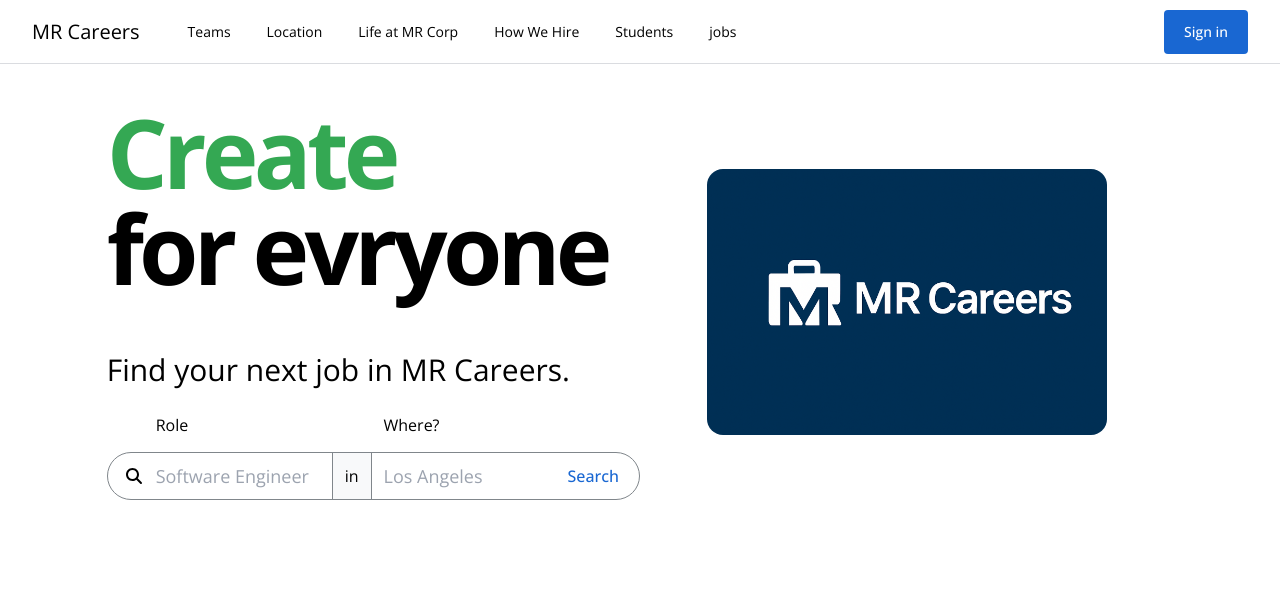
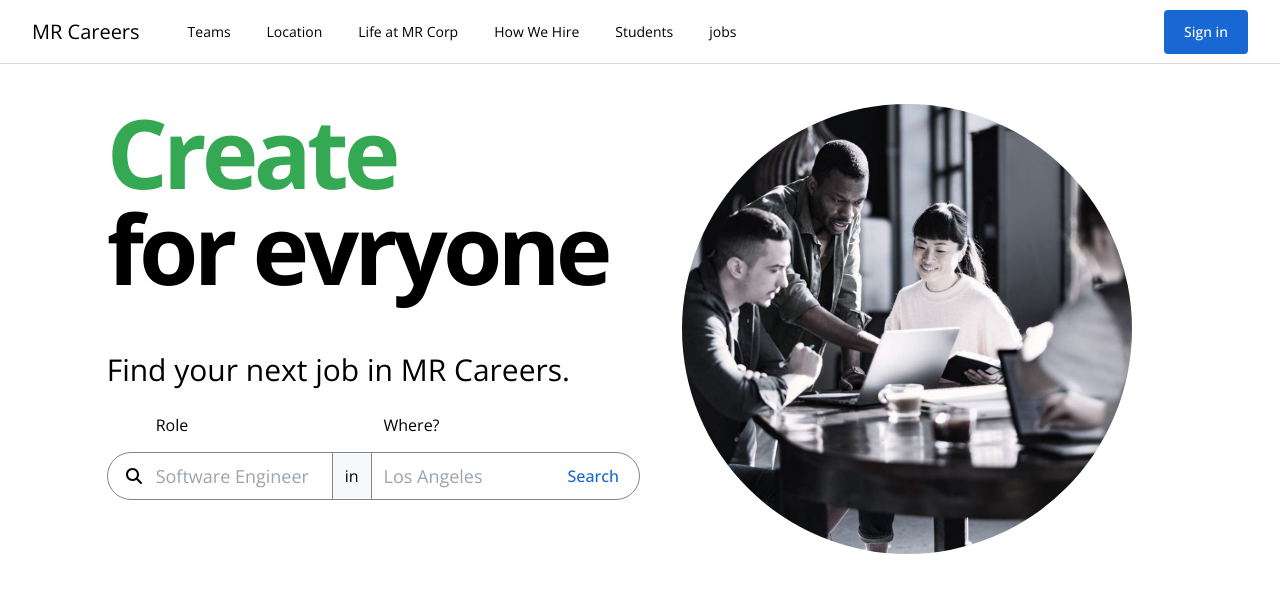
Before and after one commit to mohammadreza-amini/job-search, a Vue app: page / in a window 1280 px wide. Shown: the top 592 px of the page. Built offline with nearby package versions, Linux system fonts and the light colour scheme.

Commit message:
dfeat: add JobSearchForm component

```diff
--- a/src/components/JobSearch/TheHero.vue
+++ b/src/components/JobSearch/TheHero.vue
@@ -9,12 +9,13 @@
         </div>
         <div class="col-span-5 col-start-7 self-center justify-self-center">
           <img
-            class="object-contain rounded-2xl"
-            src="../image/logo.png"
-            style="width: 400px"
+            class="object-cover rounded-full"
+            src="../image/teamwork.jpeg"
             alt="logo"
+            style="width: 450px; height: 450px"
           />
         </div>
+
         <div class="col-span-1 col-start-12"></div>
       </div>
     </section>
--- a/src/components/JobSearch/jobSearchForm.vue
+++ b/src/components/JobSearch/jobSearchForm.vue
@@ -4,12 +4,7 @@
     <div class="flex flex-1 h-full flex-nowrap text-base font-light">
       <div class="flex h-full flex-1 relative items-center pr-3">
         <label class="absolute left-0 -top-10">Role</label>
-        <input
-          v-model="role"
-          type="text"
-          placeholder="Software Engineer"
-          class="w-full text-lg font-normal focus:outline-none"
-        />
+        <TextInput placeholder="Software Engineer" v-model="role" />
       </div>
 
       <span
@@ -19,12 +14,7 @@
 
       <div class="flex h-full flex-1 relative items-center pl-3">
         <label class="absolute left-3 -top-10">Where?</label>
-        <input
-          v-model="location"
-          type="text"
-          placeholder="Los Angeles"
-          class="w-full text-lg font-normal focus:outline-none"
-        />
+        <TextInput placeholder="Los Angeles" v-model="location" />
       </div>
     </div>
 
@@ -35,10 +25,11 @@
 <script>
 import { icon } from '@fortawesome/fontawesome-svg-core'
 import ActionButton from '../Shared/ActionButton.vue'
+import TextInput from '../Shared/TextInput.vue'
 
 export default {
   name: 'jobSearchForm',
-  components: { ActionButton },
+  components: { ActionButton, TextInput },
   data() {
     return {
       role: '',
--- /dev/null
+++ b/src/components/Shared/TextInput.vue
@@ -0,0 +1,25 @@
+<template>
+  <input
+    type="text"
+    :value="modelValue"
+    class="w-full text-lg font-normal focus:outline-none"
+    @input="handleInput"
+  />
+</template>
+
+<script>
+export default {
+  props: {
+    modelValue: {
+      type: String,
+      requierd: true,
+    },
+  },
+  emits: ['update:modelValue'],
+  methods: {
+    handleInput($event) {
+      this.$emit('update:modelValue', $event.target.value)
+    },
+  },
+}
+</script>
```
Also changed, not shown: src/components/image/teamwork.jpeg (added).
